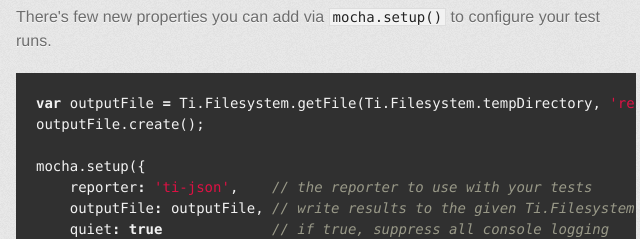
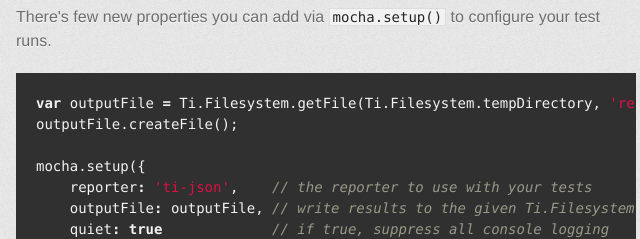
Before and after one commit to tonylukasavage/ti-mocha, a plain HTML site: page index.html in a window 1280 px wide. Shown: the part 1969-2208 px from the top of the page, 314-954 px from the left. Drawn offline with Linux system fonts and the light colour scheme; a web font is replaced by a local one.

Commit message:
fix doc typo createFile()

```diff
--- a/index.html
+++ b/index.html
@@ -115,7 +115,7 @@
 <p>There's few new properties you can add via <code>mocha.setup()</code> to configure your test runs. </p>
 
 <div class="highlight highlight-javascript"><pre><span class="kd">var</span> <span class="nx">outputFile</span> <span class="o">=</span> <span class="nx">Ti</span><span class="p">.</span><span class="nx">Filesystem</span><span class="p">.</span><span class="nx">getFile</span><span class="p">(</span><span class="nx">Ti</span><span class="p">.</span><span class="nx">Filesystem</span><span class="p">.</span><span class="nx">tempDirectory</span><span class="p">,</span> <span class="s1">'results.json'</span><span class="p">);</span>
-<span class="nx">outputFile</span><span class="p">.</span><span class="nx">create</span><span class="p">();</span>
+<span class="nx">outputFile</span><span class="p">.</span><span class="nx">createFile</span><span class="p">();</span>
 
 <span class="nx">mocha</span><span class="p">.</span><span class="nx">setup</span><span class="p">({</span>
     <span class="nx">reporter</span><span class="o">:</span> <span class="s1">'ti-json'</span><span class="p">,</span>    <span class="c1">// the reporter to use with your tests</span>
```
